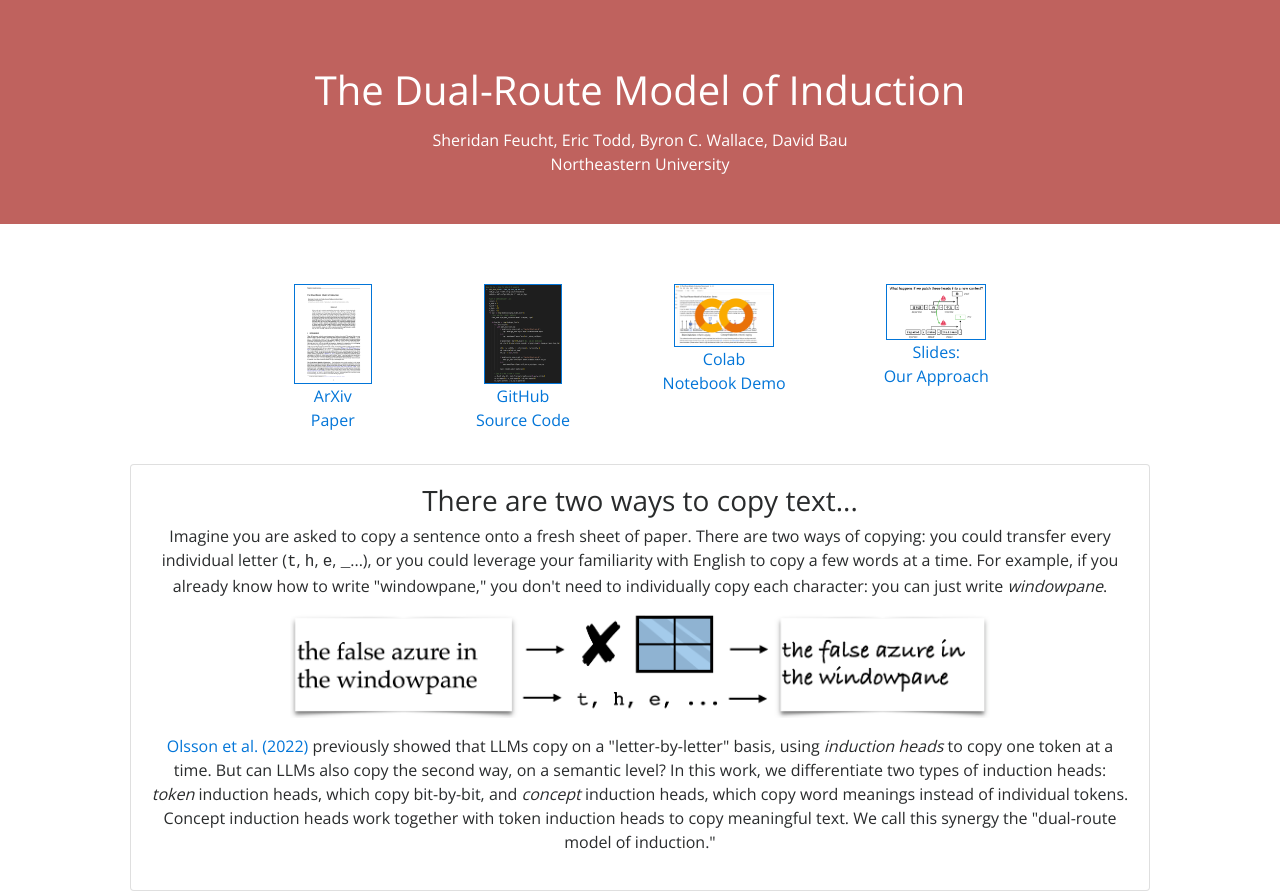
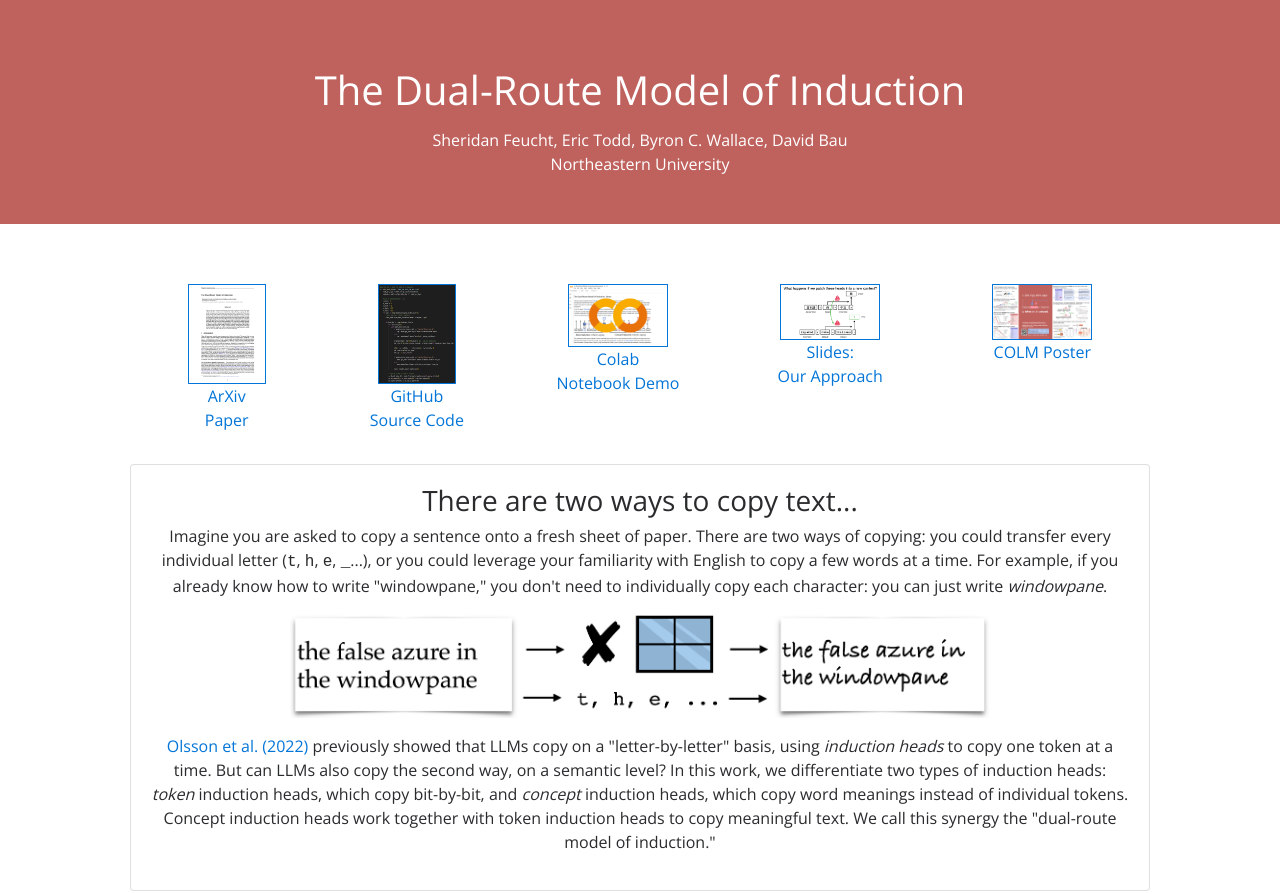
Before and after one commit to sfeucht/dualroute-web, a plain HTML site: page public/index.html in a window 1280 px wide. Shown: the top 894 px of the page. Drawn offline with nearby package versions, Linux system fonts and the light colour scheme.

Commit message:
added poster

```diff
--- a/public/index.html
+++ b/public/index.html
@@ -172,6 +172,11 @@
                     <img height="56" width="100" src="images/slides-thumb.png" style="border:1px solid; margin: 0 38px;"
                         alt="Slides thumbnail" data-nothumb="">
                     <br>Slides:<br>Our Approach<br>
+                </a>
+                <a href="/colm_poster.pdf" class="d-inline-block p-3 align-top" target="_blank">
+                    <img height="56" width="100" src="images/poster-thumb.png" style="border:1px solid; margin: 0 38px;"
+                        alt="Poster thumbnail" data-nothumb="">
+                    <br>COLM Poster<br>
                 </a>
             </p>
 
```
Also changed, not shown: src/index.html (+5 -0 lines), public/images/poster-thumb.png (added), src/images/poster-thumb.png (added), 2 other files.
